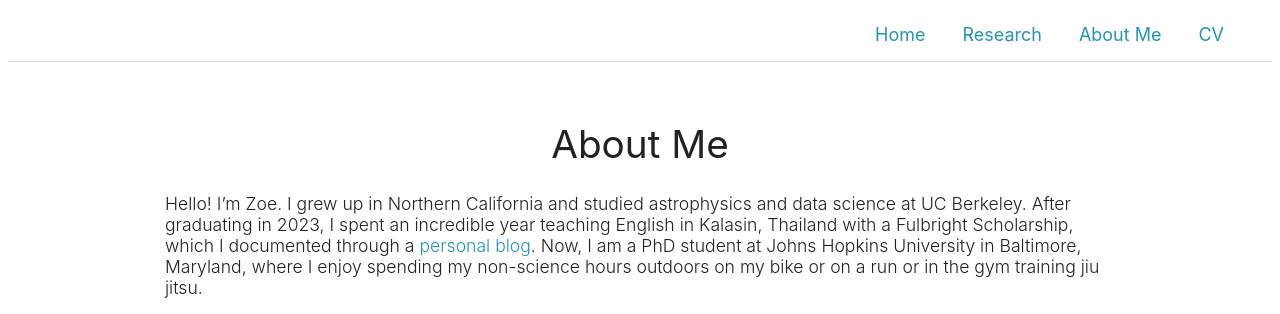
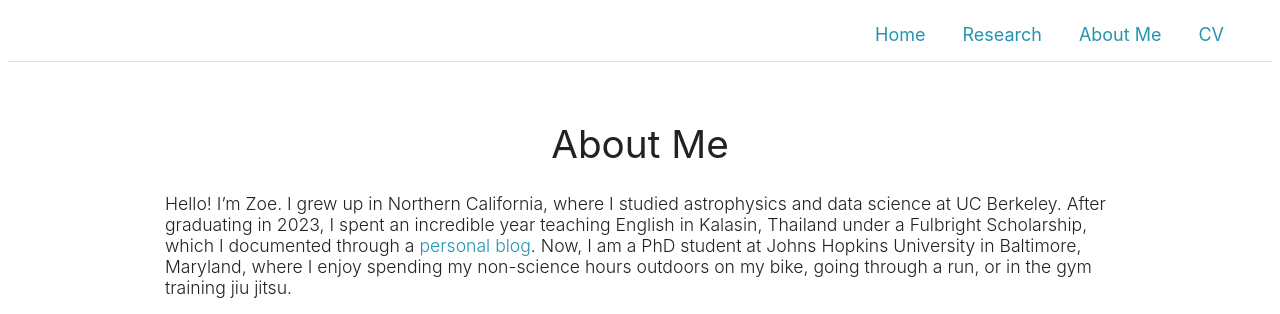
Before and after one commit to zoekko/zoekko.github.io, a Jekyll site: the page built from about.md, in a window 1280 px wide, cut to the strip 0-314 px from the top of the page. Built offline with Jekyll 4.4.1, drawn with Linux system fonts in a browser that asks for light colours.

Commit message:
Update about.md

```diff
--- a/about.md
+++ b/about.md
@@ -8,7 +8,7 @@
 </div>
 
 <div style="text-align: left;">
-Hello! I’m Zoe. I grew up in Northern California and studied astrophysics and data science at UC Berkeley. After graduating in 2023, I spent an incredible year teaching English in Kalasin, Thailand with a Fulbright Scholarship, which I documented through a <a href="https://zoeko555.wixsite.com/zoeko" target="_blank">personal blog</a>. Now, I am a PhD student at Johns Hopkins University in Baltimore, Maryland, where I enjoy spending my non-science hours outdoors on my bike or on a run or in the gym training jiu jitsu.
+Hello! I’m Zoe. I grew up in Northern California, where I studied astrophysics and data science at UC Berkeley. After graduating in 2023, I spent an incredible year teaching English in Kalasin, Thailand under a Fulbright Scholarship, which I documented through a <a href="https://zoeko555.wixsite.com/zoeko" target="_blank">personal blog</a>. Now, I am a PhD student at Johns Hopkins University in Baltimore, Maryland, where I enjoy spending my non-science hours outdoors on my bike, going through a run, or in the gym training jiu jitsu.
 </div>
 
 <div style="display: flex; justify-content: space-around; margin-top: 20px;">
```
